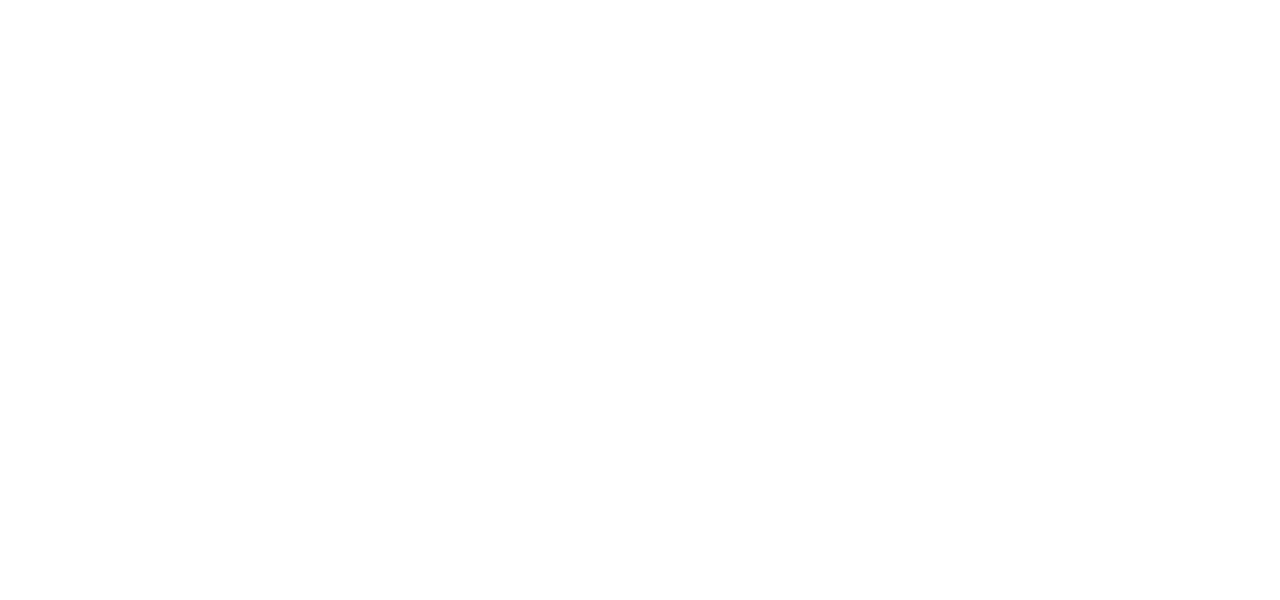
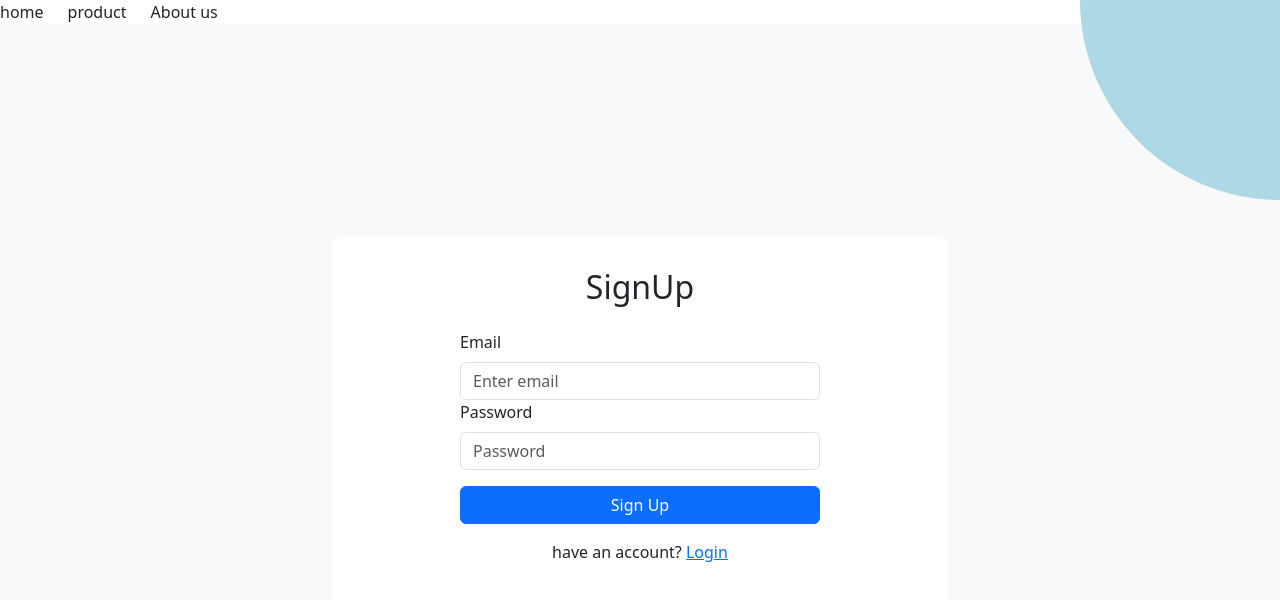
Before and after one commit to HEMANTSAHU123/advance-expense-tracker-project-, a React (Vite) app in the folder vite-project/: page / in a window 1280 px wide. Shown: the top 600 px of the page. Built offline with nearby package versions, Linux system fonts and the light colour scheme.

Commit message:
create signup page

```diff
--- a/vite-project/src/App.jsx
+++ b/vite-project/src/App.jsx
@@ -1,11 +1,25 @@
-import React from 'react'
+import React from 'react';
+import Signup from './signupPage/Signup';
+import { Row, Col } from 'react-bootstrap';
 
 const App = () => {
   return (
     <div>
+      <Row className="align-items-start">
+        <Col xs="auto">
+          home
+        </Col>
+        <Col xs="auto">
+         product
+        </Col>
+        <Col xs="auto">
+         About us
+        </Col>
 
+      </Row>
+      <Signup />
     </div>
-  )
-}
+  );
+};
 
-export default App
+export default App;
--- /dev/null
+++ b/vite-project/src/firebase/firebase.js
@@ -0,0 +1,19 @@
+// Import the functions you need from the SDKs you need
+import { initializeApp } from "firebase/app";
+
+import { getFirestore } from "firebase/firestore";
+import { getAuth } from "firebase/auth";
+const firebaseConfig = {
+  apiKey: "AIzaSyBko4QXtVsWVUjkRwu7uQwPurKd29VJYg4",
+  authDomain: "expense-tracker-d6a25.firebaseapp.com",
+  databaseURL: "https://expense-tracker-d6a25-default-rtdb.asia-southeast1.firebasedatabase.app",
+  projectId: "expense-tracker-d6a25",
+  storageBucket: "expense-tracker-d6a25.firebasestorage.app",
+  messagingSenderId: "210698710803",
+  appId: "1:210698710803:web:6354bcfa256d9f4776b4e6"
+};
+
+
+const app = initializeApp(firebaseConfig);
+export const auth=getAuth(app)
+export const db=getFirestore(app)
--- /dev/null
+++ b/vite-project/src/signupPage/Signup.jsx
@@ -0,0 +1,84 @@
+import React, { useState } from 'react';
+import { auth, db } from '../firebase/firebase';
+import { Container, Row, Col, Form, Button } from 'react-bootstrap';
+import { setDoc, doc } from 'firebase/firestore';
+import { createUserWithEmailAndPassword } from 'firebase/auth';
+
+const Signup = () => {
+  const [list, setList] = useState({
+    email: '',
+    password: '',
+  });
+
+  const handleChange = (event) => {
+    const { name, value } = event.target;
+    setList((prevdata) => ({ ...prevdata, [name]: value }));
+  };
+
+  const handleFormSubmit = async (event) => {
+    event.preventDefault();
+    try {
+      const userCredential = await createUserWithEmailAndPassword(
+        auth,
+        list.email,
+        list.password
+      );
+      const user = userCredential.user;
+      if (user) {
+        await setDoc(doc(db, 'User', user.uid), {
+          email: user.email,
+        });
+      }
+    } catch (error) {
+      console.error('Error handling signup:', error);
+    }
+  };
+
+  return (
+    <Container fluid style={{ height: '100vh', backgroundColor: '#f8f9fa' }}>
+      <Row className="justify-content-center align-items-center" style={{ height: '100%' }}>
+        <Col md={8} lg={6}>
+          <div style={{ backgroundColor: 'white', padding: '2rem', borderRadius: '10px' }}>
+            <Row className="justify-content-center">
+              <Col md={8}>
+                <h2 className="text-center mb-4">SignUp</h2>
+                <Form onSubmit={handleFormSubmit}>
+                  <Form.Group controlId="formBasicEmail">
+                    <Form.Label>Email</Form.Label>
+                    <Form.Control type="email" placeholder="Enter email" name="email" value={list.email} onChange={handleChange} />
+                  </Form.Group>
+
+                  <Form.Group controlId="formBasicPassword">
+                    <Form.Label>Password</Form.Label>
+                    <Form.Control type="password" placeholder="Password" name="password" value={list.password} onChange={handleChange} />
+                  </Form.Group>
+
+                  <Button variant="primary" type="submit" className="w-100 mt-3">
+                    Sign Up
+                  </Button>
+                </Form>
+                <p className="text-center mt-3">
+                  have an account? <a href="/login">Login</a>
+                </p>
+              </Col>
+            </Row>
+          </div>
+        </Col>
+      </Row>
+
+      <div
+        style={{
+          position: 'absolute',
+          top: 0,
+          right: 0,
+          width: '200px',
+          height: '200px',
+          backgroundColor: 'lightblue',
+          borderBottomLeftRadius: '200px',
+        }}
+      ></div>
+    </Container>
+  );
+};
+
+export default Signup;
```
